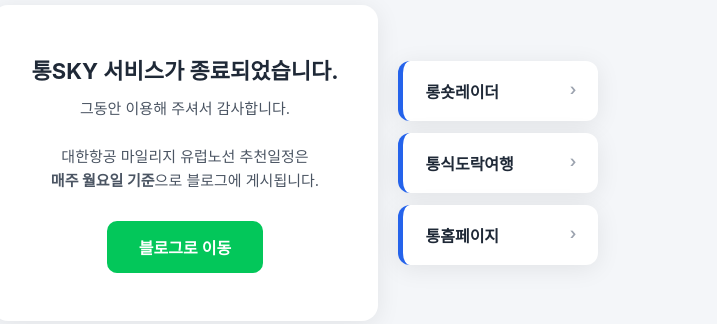
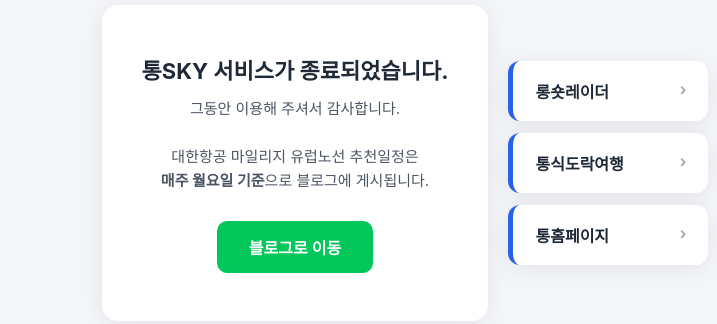
Before and after one commit to bong40101-prog/bong40101-prog.github.io, a plain HTML site: page tong-sky-data/index.html in a window 1280 px wide. Shown: the part 237-561 px from the top of the page, without its empty margins (345-1062 px from the left). Drawn offline with Linux system fonts and the light colour scheme.

Commit message:
Center the notice card

```diff
--- a/tong-sky-data/index.html
+++ b/tong-sky-data/index.html
@@ -7,7 +7,10 @@
 <title>서비스 종료 안내</title>
 <style>
   body{margin:0;min-height:100vh;display:flex;align-items:center;justify-content:center;background:#f4f6f9;font-family:-apple-system,"Malgun Gothic","Apple SD Gothic Neo",sans-serif;color:#1f2937}
-  .wrap{display:flex;gap:20px;align-items:stretch;margin:24px;flex-wrap:wrap;justify-content:center}
+  .wrap{display:grid;grid-template-columns:1fr auto 1fr;gap:20px;align-items:center;width:100%;padding:24px;box-sizing:border-box}
+  .card{grid-column:2}
+  .links{grid-column:3;justify-self:start}
+  @media (max-width:900px){.wrap{display:flex;flex-direction:column;align-items:center}}
   .card{background:#fff;border-radius:16px;box-shadow:0 4px 24px rgba(0,0,0,.08);padding:48px 40px;text-align:center;max-width:420px}
   h1{font-size:22px;margin:0 0 12px}
   p{font-size:15px;color:#4b5563;margin:0 0 28px;line-height:1.6}
@@ -17,7 +20,7 @@
   .links a{display:block;background:#fff;color:#1f2937;text-decoration:none;font-weight:600;padding:18px 22px;border-radius:12px;box-shadow:0 4px 24px rgba(0,0,0,.08);border-left:5px solid #2563eb}
   .links a:hover{background:#eef2ff}
   .links a span{float:right;color:#9ca3af}
-  @media (max-width:700px){.links{width:100%;max-width:420px}}
+  @media (max-width:900px){.links{width:100%;max-width:420px}}
 </style>
 </head>
 <body>
```
